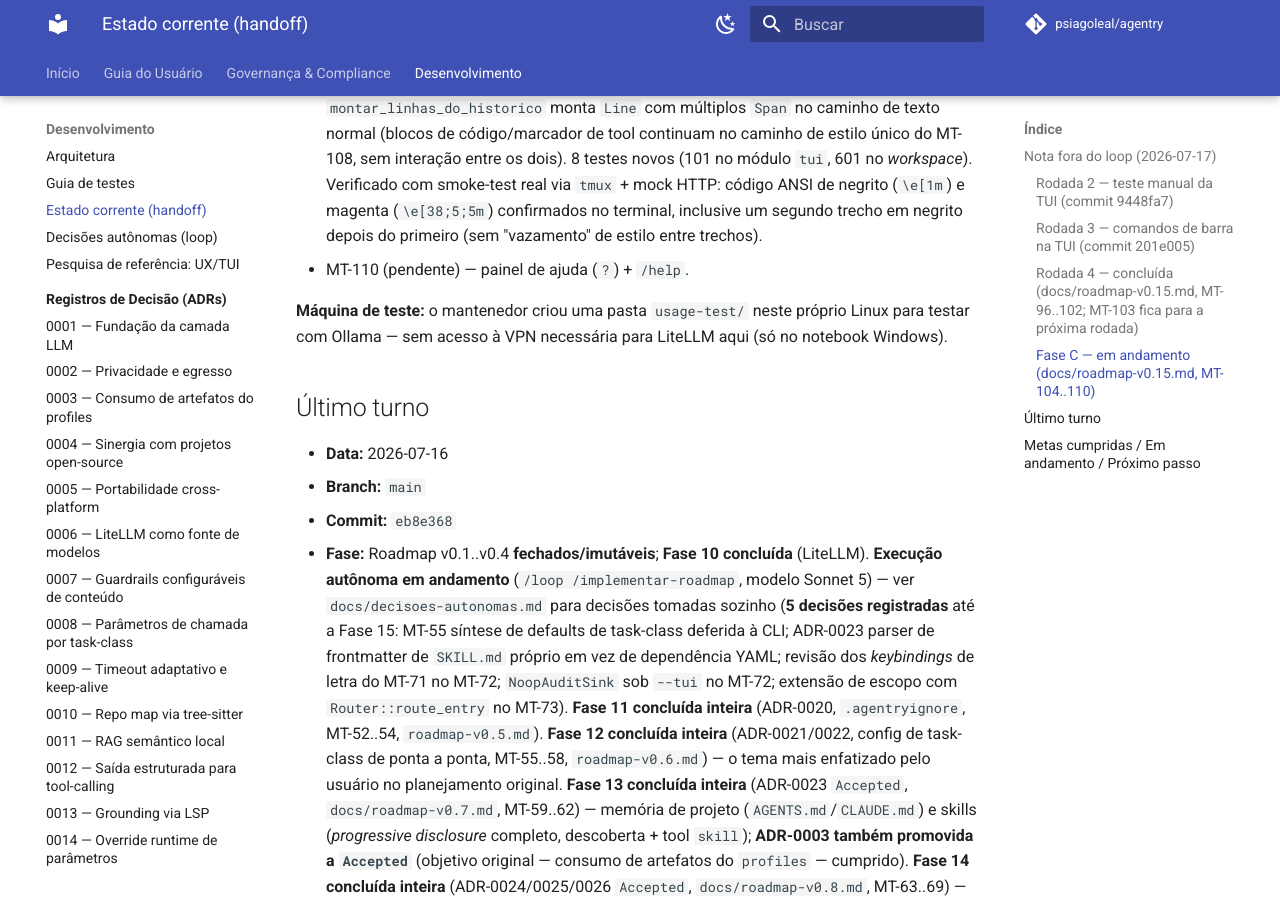
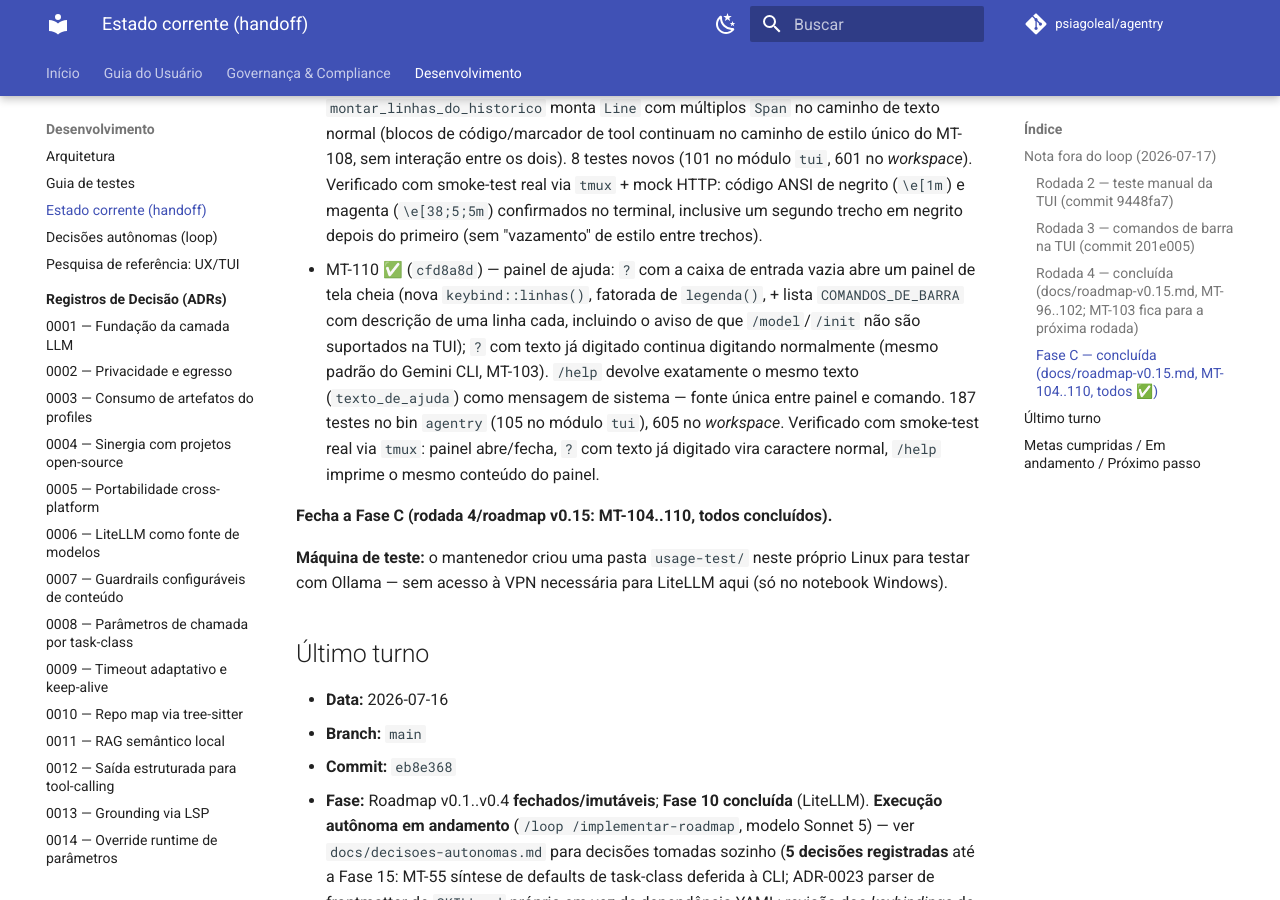
Before and after one commit to psiagoleal/agentry, an MkDocs documentation site: the page built from docs/CURRENT-STATE.md, in a window 1280 px wide and 900 px high, scrolled down 4846 px. Built offline with MkDocs 1.6.1 and Material for MkDocs 9.7.7, drawn with Linux system fonts in a browser that asks for light colours; comment, search, counter and statistics services are not loaded; some of the changed text lies outside the part shown.

Commit message:
docs(handoff): marca MT-110 concluído (cfd8a8d); fecha a Fase C inteira
Fase C (MT-104..110: tool + widget de todo, Markdown mínimo, painel de
ajuda) está inteiramente concluída. Roadmap v0.15 permanece o
documento vivo -- próxima rodada de trabalho a definir com o
mantenedor.

{agente: Claude Code; modelo: claude-sonnet-5}

```diff
--- a/docs/CURRENT-STATE.md
+++ b/docs/CURRENT-STATE.md
@@ -148,7 +148,7 @@ mais consistente (3 de 5 ferramentas têm algo equivalente).
 
 **Fecha a Fase B (rodada 4/roadmap v0.15: MT-96..103, todos concluídos).**
 
-### Fase C — em andamento (`docs/roadmap-v0.15.md`, MT-104..110)
+### Fase C — concluída (`docs/roadmap-v0.15.md`, MT-104..110, todos ✅)
 
 Mantenedor revisou `docs/pesquisa-tui-referencias.md` e autorizou seguir, pedindo que as
 escolhas priorizem: (1) usabilidade pelo usuário, (2) evitar confusão com modelos menos
@@ -189,7 +189,16 @@ editor externo, comando `/review`) ficam para uma rodada futura, não descartada
   módulo `tui`, 601 no *workspace*). Verificado com smoke-test real via `tmux` + mock HTTP:
   código ANSI de negrito (`\e[1m`) e magenta (`\e[38;5;5m`) confirmados no terminal, inclusive
   um segundo trecho em negrito depois do primeiro (sem "vazamento" de estilo entre trechos).
-- MT-110 (pendente) — painel de ajuda (`?`) + `/help`.
+- MT-110 ✅ (`cfd8a8d`) — painel de ajuda: `?` com a caixa de entrada vazia abre um painel de
+  tela cheia (nova `keybind::linhas()`, fatorada de `legenda()`, + lista `COMANDOS_DE_BARRA` com
+  descrição de uma linha cada, incluindo o aviso de que `/model`/`/init` não são suportados na
+  TUI); `?` com texto já digitado continua digitando normalmente (mesmo padrão do Gemini CLI,
+  MT-103). `/help` devolve exatamente o mesmo texto (`texto_de_ajuda`) como mensagem de sistema
+  — fonte única entre painel e comando. 187 testes no bin `agentry` (105 no módulo `tui`), 605
+  no *workspace*. Verificado com smoke-test real via `tmux`: painel abre/fecha, `?` com texto já
+  digitado vira caractere normal, `/help` imprime o mesmo conteúdo do painel.
+
+**Fecha a Fase C (rodada 4/roadmap v0.15: MT-104..110, todos concluídos).**
 
 **Máquina de teste:** o mantenedor criou uma pasta `usage-test/` neste próprio Linux para
 testar com Ollama — sem acesso à VPN necessária para LiteLLM aqui (só no notebook Windows).
```
Also changed, not shown: docs/roadmap-v0.15.md (+1 -1 lines).
